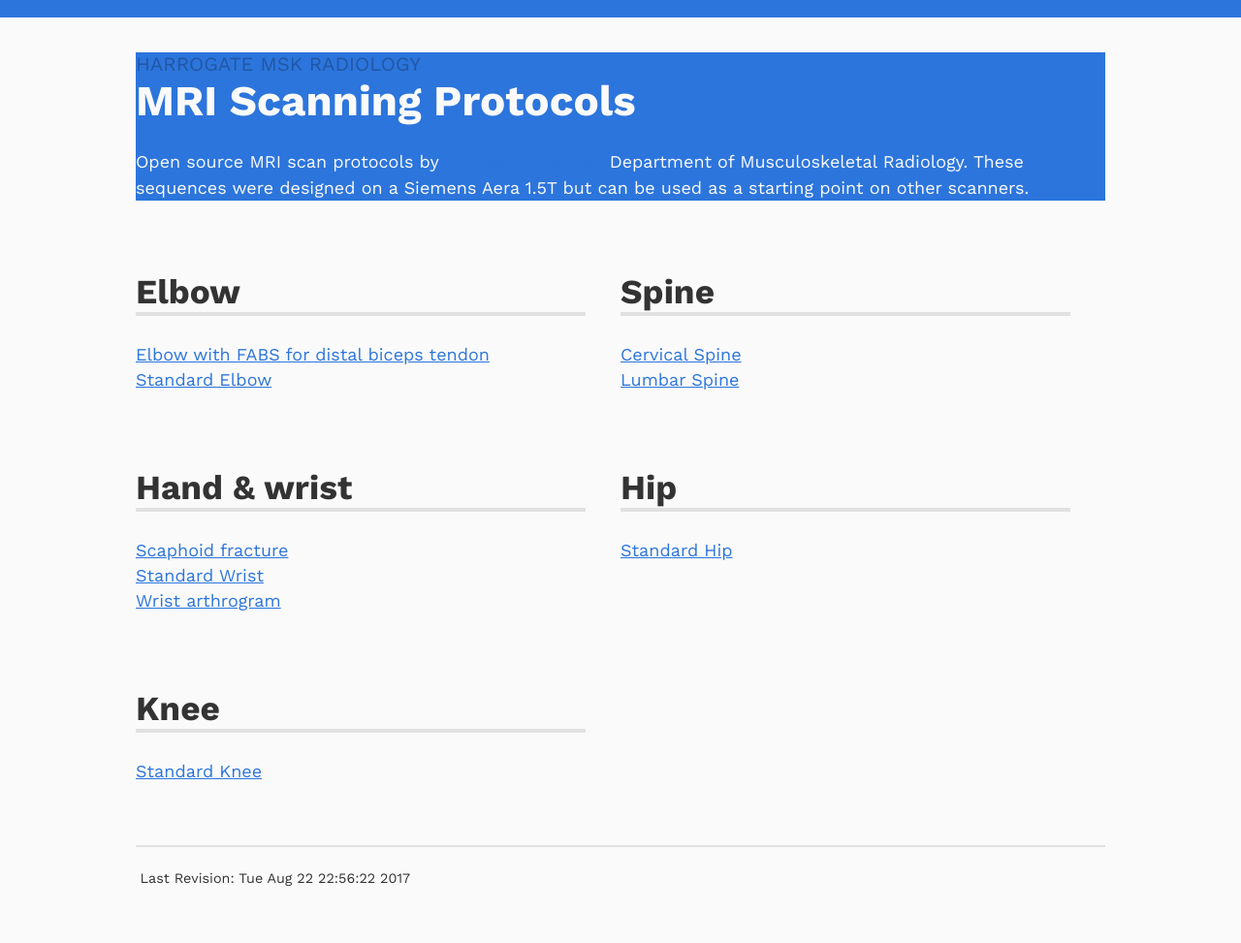
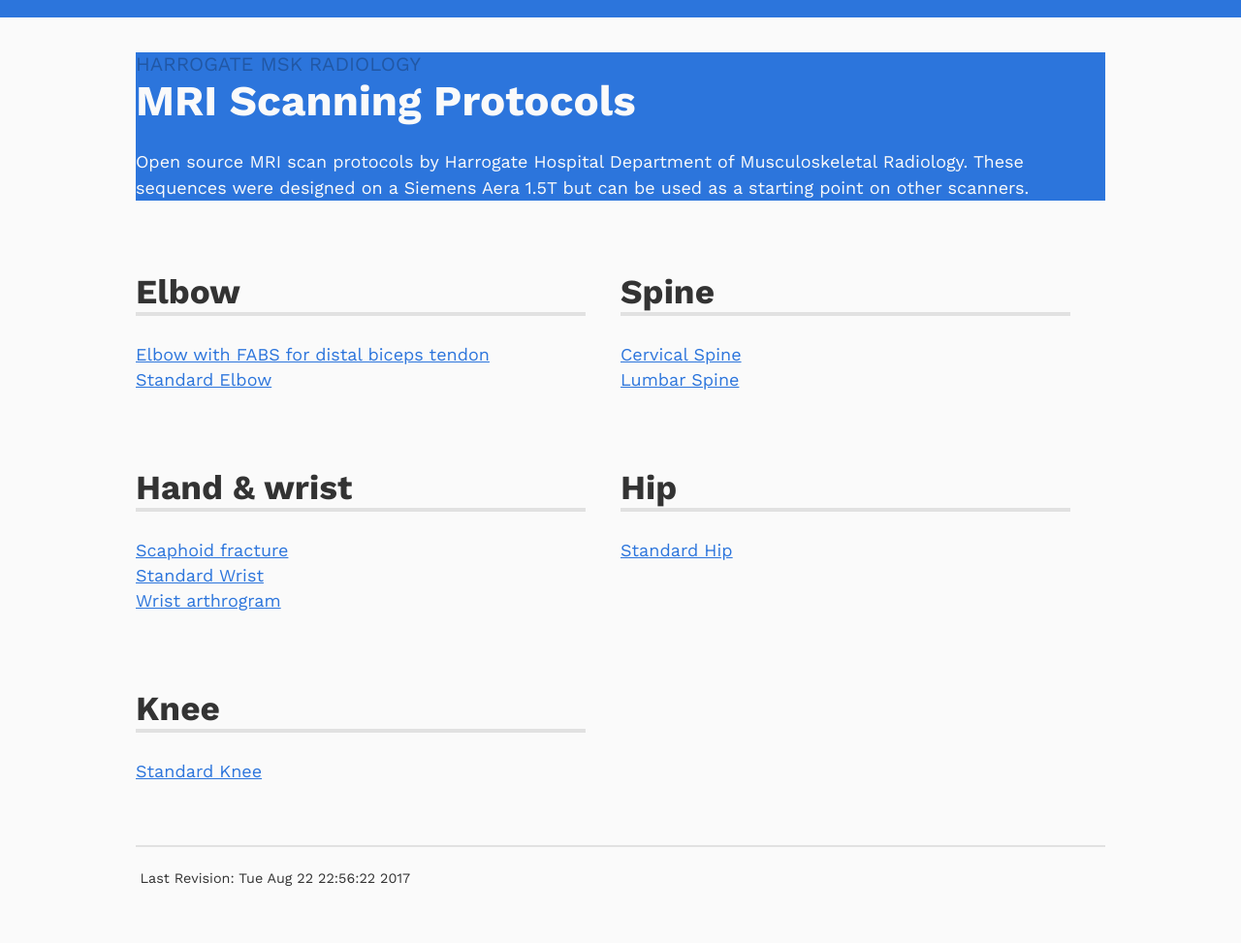
Before and after one commit to harrogatemsk/harrogatemsk.github.io, a Jekyll site: the page built from index.html, in a window 1280 px wide. Shown: the whole page at 97% size. Built offline with Jekyll 4.4.1, drawn with Linux system fonts in a browser that asks for light colours.

Commit message:
Update style.scss

```diff
--- a/assets/css/style.scss
+++ b/assets/css/style.scss
@@ -81,9 +81,10 @@ code {
 header {
 		background-color: $primary_color;
         color: $header_text_color;
+        width: 100%;
     }
-header h1 a { color: $header_text_color; text-decoration: none; }
-header h1 a:hover { color: darken($header_text_color, 25); text-decoration: underline; }
+header a { color: $header_text_color; text-decoration: none; }
+header a:hover { color: darken($header_text_color, 25); text-decoration: underline; }
 @media screen and (max-width: 50em) {
 
 	header h1 {
```
